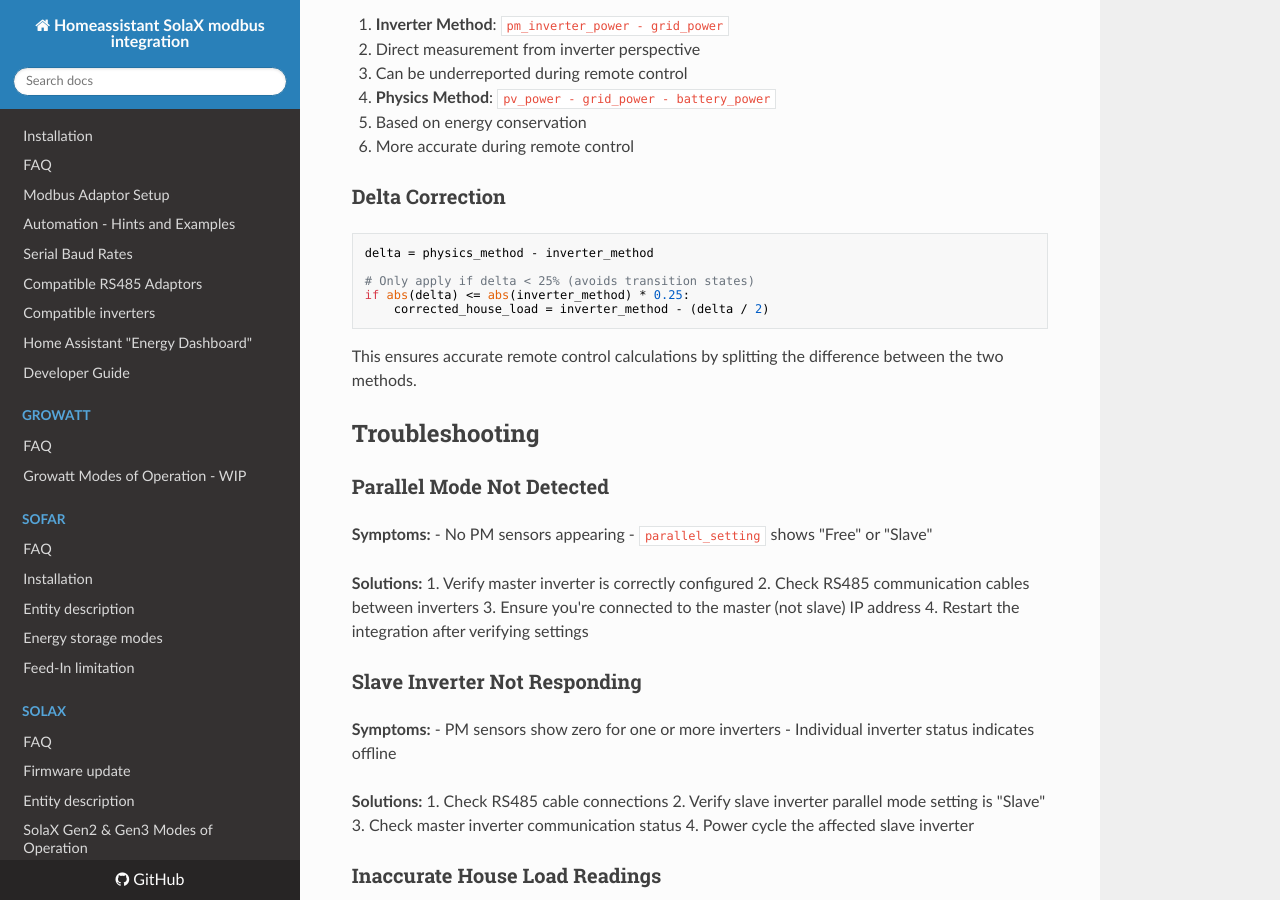
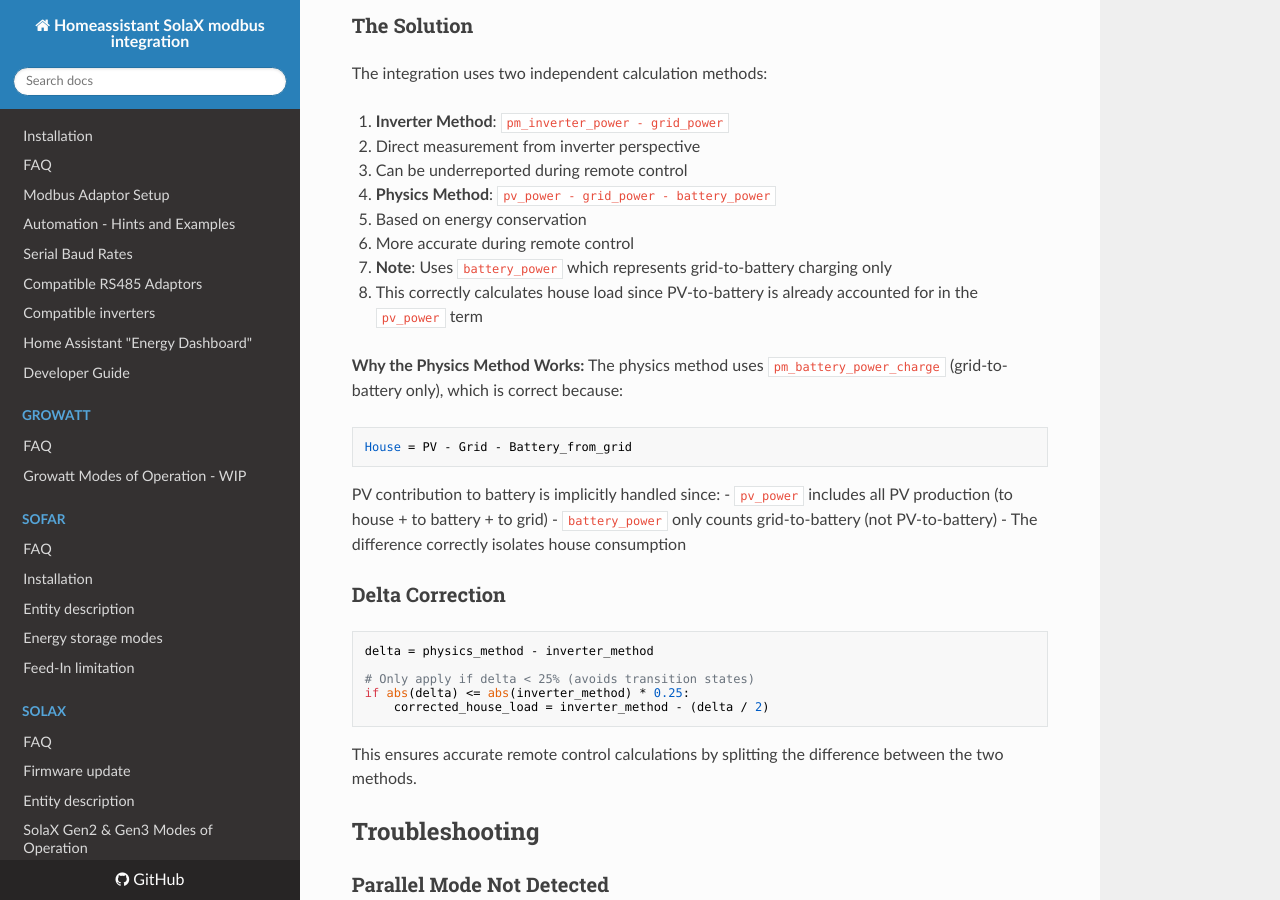
Before and after one commit to wills106/homeassistant-solax-modbus, an MkDocs documentation site: the page built from docs/solax-parallel-mode.md, in a window 1280 px wide and 900 px high, scrolled down 5036 px. Built offline with MkDocs 1.6.1, drawn with Linux system fonts in a browser that asks for light colours; nearby versions of some CDN libraries; some of the changed text lies outside the part shown.

Commit message:
Fix No Discharge mode and document pm_battery_power_charge behavior
No Discharge mode fix:
- Changed ap_target from 0 to (0 - pv_power) to utilize PV production
- Was importing full house load from grid, ignoring PV
- Now correctly uses PV and imports only what's needed

Document pm_battery_power_charge sensor behavior:
- Clarified that sensor shows grid-to-battery charging only
- Does NOT include PV contribution to battery charging
- Added explanation in code comments
- Documented why physics method works correctly with this behavior
- Added example: 28kW grid + 12kW PV = 40kW total battery charging

This is critical for understanding battery charging metrics in parallel
mode systems, especially during remote control operations.

````diff
--- a/docs/solax-parallel-mode.md
+++ b/docs/solax-parallel-mode.md
@@ -156,7 +156,11 @@
 - `pm_total_pv_power`: Combined PV production from all inverters
 - `pm_total_inverter_power`: Combined inverter power output
 - `pm_total_house_load`: Total house consumption (with delta correction)
-- `pm_battery_power_charge`: Total battery charging power across all units
+- `pm_battery_power_charge`: Battery charging power from grid across all units
+  - ⚠️ **Important**: This represents **grid contribution to battery charging only**
+  - Does **NOT include PV contribution** to battery charging
+  - Total battery power = `pm_battery_power_charge` + PV contribution to battery
+  - Example: 28kW charging with 12kW PV → sensor shows ~28kW (grid only), actual total ~40kW
 
 ### Individual Inverter Sensors
 - `pm_pv_power_1`, `pm_pv_power_2`: PV power per PV input across all inverters
@@ -211,6 +215,18 @@
 2. **Physics Method**: `pv_power - grid_power - battery_power`
    - Based on energy conservation
    - More accurate during remote control
+   - **Note**: Uses `battery_power` which represents grid-to-battery charging only
+   - This correctly calculates house load since PV-to-battery is already accounted for in the `pv_power` term
+
+**Why the Physics Method Works:**
+The physics method uses `pm_battery_power_charge` (grid-to-battery only), which is correct because:
+```
+House = PV - Grid - Battery_from_grid
+```
+PV contribution to battery is implicitly handled since:
+- `pv_power` includes all PV production (to house + to battery + to grid)
+- `battery_power` only counts grid-to-battery (not PV-to-battery)
+- The difference correctly isolates house consumption
 
 ### Delta Correction
 ```python
````
Also changed, not shown: docs/solax-remote-control-redesigned.md (+3 -1 lines), 1 other file.
